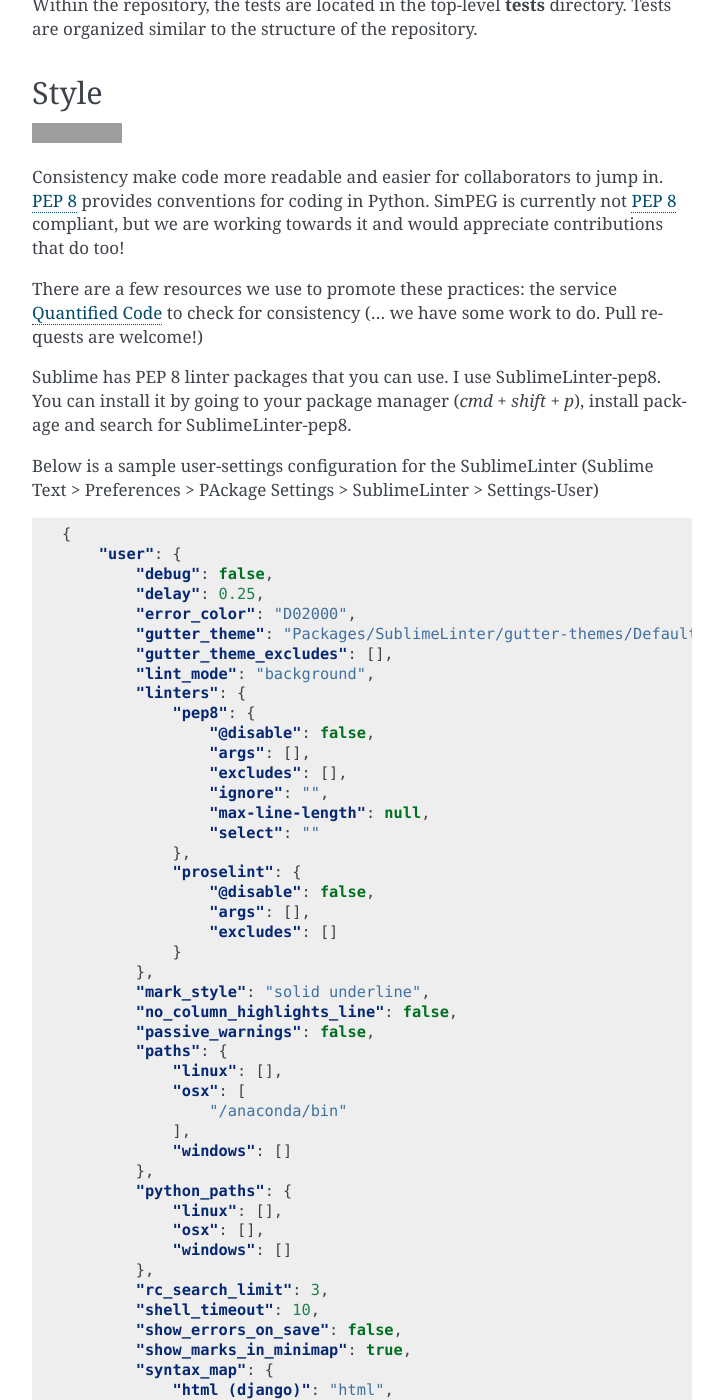
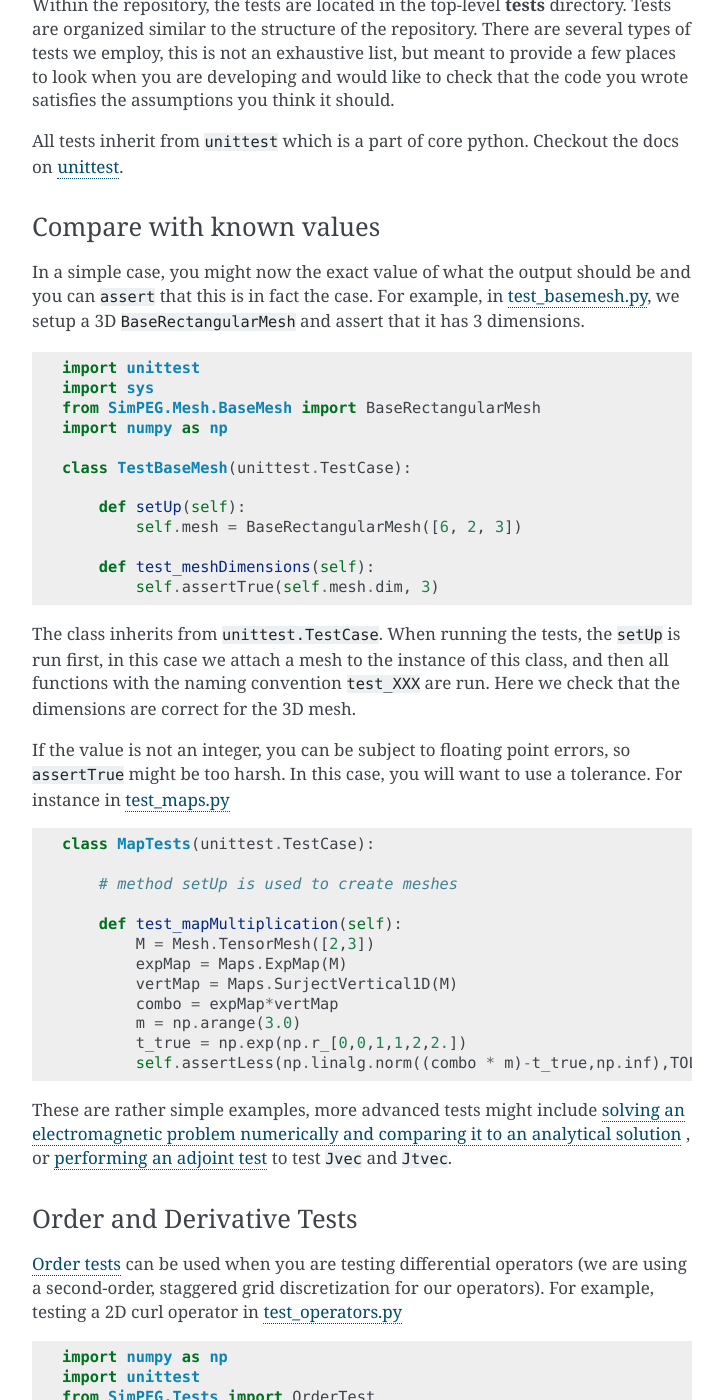
Before and after one commit to geoscixyz/computation, a Sphinx documentation site: the page built from docs/content/practices.rst, in a window 1280 px wide and 1400 px high, scrolled down 611 px. Shown: the whole window, without its empty margins (388-1111 px from the left). Built offline with Sphinx 7.4.7, drawn with Linux system fonts in a browser that asks for light colours; some of the changed text lies outside the part shown; grey boxes are pictures that could not be loaded.

Commit message:
examples of tests to look at, explination of pep8 linter

```diff
--- a/docs/content/practices.rst
+++ b/docs/content/practices.rst
@@ -8,10 +8,10 @@ Practices
 
 Here we cover
 
-- testing_
-- style_
-- pull_requests_
-- licensing_
+- :ref:`Testing <testing>`
+- :ref:`Style <style>`
+- :ref:`Pull Requests <pull_requests>`
+- :ref:`Licensing <licensing>`
 
 .. _testing:
 
@@ -38,16 +38,141 @@ tell you about the quality of the tests run! In order to assess that, have a
 look at the tests we are running - they tell you the assumptions that we do
 not want to break within the code base.
 
-
 Within the repository, the tests are located in the top-level **tests**
 directory. Tests are organized similar to the structure of the repository.
+There are several types of tests we employ, this is not an exhaustive list,
+but meant to provide a few places to look when you are developing and would
+like to check that the code you wrote satisfies the assumptions you think it
+should.
 
-.. There are several types of tests we employ, this is not an exhaustive list,
-.. but meant to provide a few places to look when you are developing and would
-.. like to check that the code you wrote satisfies the assumptions you think it
-.. should.
+All tests inherit from :code:`unittest` which is a part of core python.
+Checkout the docs on `unittest
+<https://docs.python.org/2.7/library/unittest.html>`_.
 
 
+Compare with known values
+^^^^^^^^^^^^^^^^^^^^^^^^^^
+
+In a simple case, you might now the exact value of what the output should be
+and you can :code:`assert` that this is in fact the case. For example, in
+`test_basemesh.py
+<https://github.com/simpeg/simpeg/blob/master/tests/mesh/test_basemesh.py>`_,
+we setup a 3D :code:`BaseRectangularMesh` and assert that it has 3 dimensions.
+
+.. code:: python
+
+    import unittest
+    import sys
+    from SimPEG.Mesh.BaseMesh import BaseRectangularMesh
+    import numpy as np
+
+    class TestBaseMesh(unittest.TestCase):
+
+        def setUp(self):
+            self.mesh = BaseRectangularMesh([6, 2, 3])
+
+        def test_meshDimensions(self):
+            self.assertTrue(self.mesh.dim, 3)
+
+The class inherits from :code:`unittest.TestCase`. When running the tests, the
+:code:`setUp` is run first, in this case we attach a mesh to the instance of
+this class, and then all functions with the naming convention :code:`test_XXX`
+are run. Here we check that the dimensions are correct for the 3D mesh.
+
+If the value is not an integer, you can be subject to floating point errors,
+so :code:`assertTrue` might be too harsh. In this case, you will want to use a
+tolerance. For instance in `test_maps.py <https://github.com/simpeg/simpeg/blob/master/tests/base/test_maps.py>`_
+
+
+.. code:: python
+
+    class MapTests(unittest.TestCase):
+
+        # method setUp is used to create meshes
+
+        def test_mapMultiplication(self):
+            M = Mesh.TensorMesh([2,3])
+            expMap = Maps.ExpMap(M)
+            vertMap = Maps.SurjectVertical1D(M)
+            combo = expMap*vertMap
+            m = np.arange(3.0)
+            t_true = np.exp(np.r_[0,0,1,1,2,2.])
+            self.assertLess(np.linalg.norm((combo * m)-t_true,np.inf),TOL)
+
+These are rather simple examples, more advanced tests might include `solving an
+electromagnetic problem numerically and comparing it to an analytical
+solution <https://github.com/simpeg/simpeg/blob/master/tests/em/fdem/forward/test_FDEM_analytics.py>`_ , or
+`performing an adjoint test <https://github.com/simpeg/simpeg/blob/master/tests/em/fdem/inverse/adjoint/test_FDEM_adjointEB.py>`_ to test :code:`Jvec` and :code:`Jtvec`.
+
+
+.. _order_test:
+
+Order and Derivative Tests
+^^^^^^^^^^^^^^^^^^^^^^^^^^
+
+`Order tests <http://docs.simpeg.xyz/content/api_core/api_Tests.html>`_ can be
+used when you are testing differential operators (we are using a second-order,
+staggered grid discretization for our operators). For example, testing a 2D
+curl operator in `test_operators.py <https://github.com/simpeg/simpeg/blob/master/tests/mesh/test_operators.py>`_
+
+.. code:: python
+
+    import numpy as np
+    import unittest
+    from SimPEG.Tests import OrderTest
+
+    class TestCurl2D(OrderTest):
+        name = "Cell Grad 2D - Dirichlet"
+        meshTypes = ['uniformTensorMesh']
+        meshDimension = 2
+        meshSizes = [8, 16, 32, 64]
+
+        def getError(self):
+            # Test function
+            ex = lambda x, y: np.cos(y)
+            ey = lambda x, y: np.cos(x)
+            sol = lambda x, y: -np.sin(x)+np.sin(y)
+
+            sol_curl2d = call2(sol, self.M.gridCC)
+            Ec = cartE2(self.M, ex, ey)
+            sol_ana = self.M.edgeCurl*self.M.projectFaceVector(Ec)
+            err = np.linalg.norm((sol_curl2d-sol_ana), np.inf)
+
+            return err
+
+        def test_order(self):
+            self.orderTest()
+
+Derivative tests are a particular type or :ref:`order_test`, and since they
+are used so extensively, SimPEG_ includes a :code:`checkDerivative` method.
+
+In the case
+of testing a derivative, we consider a Taylor expansion of a function about
+:math:`x`. For a small perturbation :math:`\Delta x`,
+
+.. math::
+
+    f(x + \Delta x) \simeq f(x) + J(x) \Delta x + \mathcal{O}(h^2)
+
+As :math:`\Delta x` decreases, we expect :math:`\|f(x) - f(x + \Delta x)\|` to
+have first order convergence (e.g. the improvement in the approximation is
+directly related to how small :math:`\Delta x` is, while if we include the
+first derivative in our approximation, we expect that :math:`\|f(x) +
+J(x)\Delta x - f(x + \Delta x)\|` to converge at a second-order rate. For
+example, all `maps have an associated derivative test <https://github.com/simpeg/simpeg/blob/master/SimPEG/Maps.py#L95>`_
+:meth:`SimPEG.Maps.IdentityMap.test` . An example from `test_FDEM_derivs.py <ht
+tps://github.com/simpeg/simpeg/blob/master/tests/em/fdem/inverse/derivs/test_F
+DEM_derivs.py>`_
+
+.. code:: python
+
+    def derivTest(fdemType, comp):
+
+        # setup problem, survey
+
+        def fun(x):
+            return survey.dpred(x), lambda x: prb.Jvec(x0, x)
+        return Tests.checkDerivative(fun, x0, num=2, plotIt=False, eps=FLR)
 
 
 .. _style:
@@ -72,10 +197,15 @@ to do. Pull requests are welcome!)
 
 Sublime has PEP 8 linter packages that you can use. I use SublimeLinter-pep8.
 You can install it by going to your package manager (`cmd + shift + p`),
-install package and search for SublimeLinter-pep8.
+install package and search for SublimeLinter-pep8. This highlights and gives
+you tips on how to correct the code.
+
+.. image:: ../images/pep8sublime.png
+    :width: 95%
+
 
 Below is a sample user-settings configuration for the SublimeLinter (Sublime
-Text > Preferences > PAckage Settings > SublimeLinter > Settings-User)
+Text > Preferences > Package Settings > SublimeLinter > Settings-User)
 
 .. code:: json
 
@@ -168,7 +298,7 @@ Licensing
 We want SimPEG to be a useful resource for the geoscience community and
 believe that following open development practices is the best way to do that.
 SimPEG_ is licensed under the `MIT license
-<https://github.com/simpeg/simpeg/blob/master/LICENSE>` which is allows open
+<https://github.com/simpeg/simpeg/blob/master/LICENSE>`_ which is allows open
 and commercial use and extension of SimPEG_. It does not force packages that
 use SimPEG_ to be open source nor does it restrict commercial use.
 
```
Also changed, not shown: docs/images/pep8sublime.png (added).
